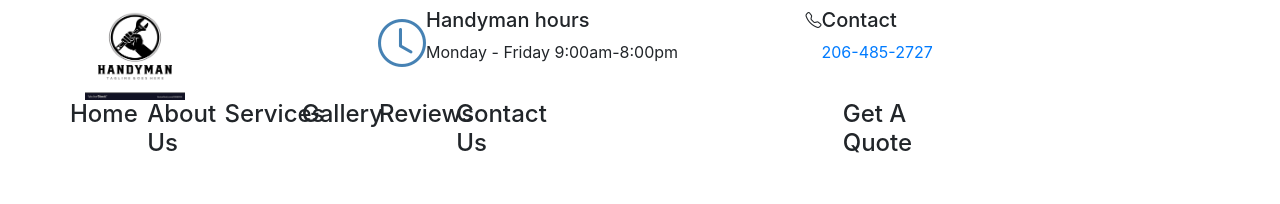
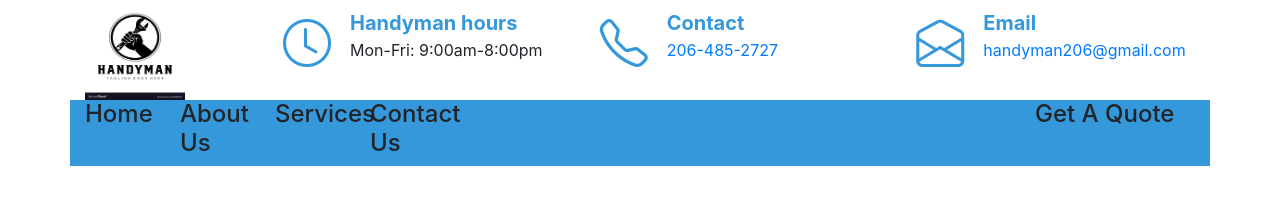
Before and after one commit to Zeneak/206handyman, a plain HTML site: page index.html in a window 1280 px wide. Drawn offline with nearby package versions, Linux system fonts and the light colour scheme.

Commit message:
updated nav and hero
.

```diff
--- /dev/null
+++ b/css/style.css
@@ -0,0 +1,15 @@
+i {
+    color: #3598DB;
+    font-weight:bolder;
+    font-size: 3em;
+}
+
+nav {
+    background-color: #3598DB;
+}
+
+.banner {
+    color: #3598DB;
+    font-weight: bolder;
+    font-size: 1.25em;
+}
--- a/index.html
+++ b/index.html
@@ -18,41 +18,61 @@
         <script src="https://code.jquery.com/jquery-3.3.1.slim.min.js" integrity="sha384-q8i/X+965DzO0rT7abK41JStQIAqVgRVzpbzo5smXKp4YfRvH+8abtTE1Pi6jizo" crossorigin="anonymous"></script>
         <script src="https://cdnjs.cloudflare.com/ajax/libs/popper.js/1.14.7/umd/popper.min.js" integrity="sha384-UO2eT0CpHqdSJQ6hJty5KVphtPhzWj9WO1clHTMGa3JDZwrnQq4sF86dIHNDz0W1" crossorigin="anonymous"></script>
         <script src="https://stackpath.bootstrapcdn.com/bootstrap/4.3.1/js/bootstrap.min.js" integrity="sha384-JjSmVgyd0p3pXB1rRibZUAYoIIy6OrQ6VrjIEaFf/nJGzIxFDsf4x0xIM+B07jRM" crossorigin="anonymous"></script>
+        <link rel="stylesheet" href="/css/style.css">
         <link rel="stylesheet" href="https://cdn.jsdelivr.net/npm/bootstrap-icons@1.3.0/font/bootstrap-icons.css">
-
     </head>
     <body>
         <div class="container">
             <!-- Banner Row -->
             <div class="row">
 
-                <div class="col-sm-3">
+                <!--- Image -->
+                <div class="col-sm-2">
                     <img src="images/handyman.png" alt="Handyman-206 Logo" class="img-responsive" style="height:100px;width:100px;">
                 </div>
 
+                <!--- Hours -->
                 <div class="col-sm">
                     <div class="d-inline-flex p-2">
-                        <i class="bi bi-clock" style="color: steelblue;font-weight:bolder;font-size: 3em;"></i>
-                        <div class="row">
+                        <i class="bi bi-clock"></i>
+                        <div class="row ml-1">
                             <div class="col-sm">
-                                <h5>Handyman hours</h5>
-                                <p>Monday - Friday 9:00am-8:00pm</p>
+                                <span class="banner">Handyman hours</span>
+                                <p>Mon-Fri: 9:00am-8:00pm</p>
                             </div>
                         </div>
                     </div>
                 </div>
+
+                <!--- Phone -->
                 <div class="col-sm">
                     <div class="d-inline-flex p-2">
                         <i class="bi bi-telephone"></i>
-                    <div class="row">
+                    <div class="row ml-1">
                         <div class="col-sm">
-                            <h5>Contact</h5>
+                            <span class="banner">Contact</span>
                             <p>
                                 <a href="tel:+1-206-485-2727">206-485-2727</a>
                             </p>
                         </div>
                     </div>
+                    </div>
                 </div>
+
+                <!--- Email -->
+                <div class="col-sm">
+                    <div class="d-inline-flex p-2">
+                        <i class="bi bi-envelope-open"></i>
+                    <div class="row ml-1">
+                        <div class="col-sm">
+                            <span class="banner">Email</span>
+                            <p>
+                                <a href="TODO">handyman206@gmail.com</a>
+                            </p>
+                        </div>
+                    </div>
+                </div>
+            </div>
             </div>
         <!-- End Banner -->
 
@@ -67,12 +87,9 @@
                 <div class="col-sm-1">
                     <h4>Services</h4>
                 </div>
-                <div class="col-sm-1">
+<!--                <div class="col-sm-1"> (removed for now)
                     <h4>Gallery</h4>
-                </div>
-                <div class="col-sm-1">
-                    <h4>Reviews</h4>
-                </div>
+                </div>-->
                 <div class="col-sm-1">
                     <h4>Contact Us</h4>
                 </div>
```
Also changed, not shown: images/hero.jpg (added).
